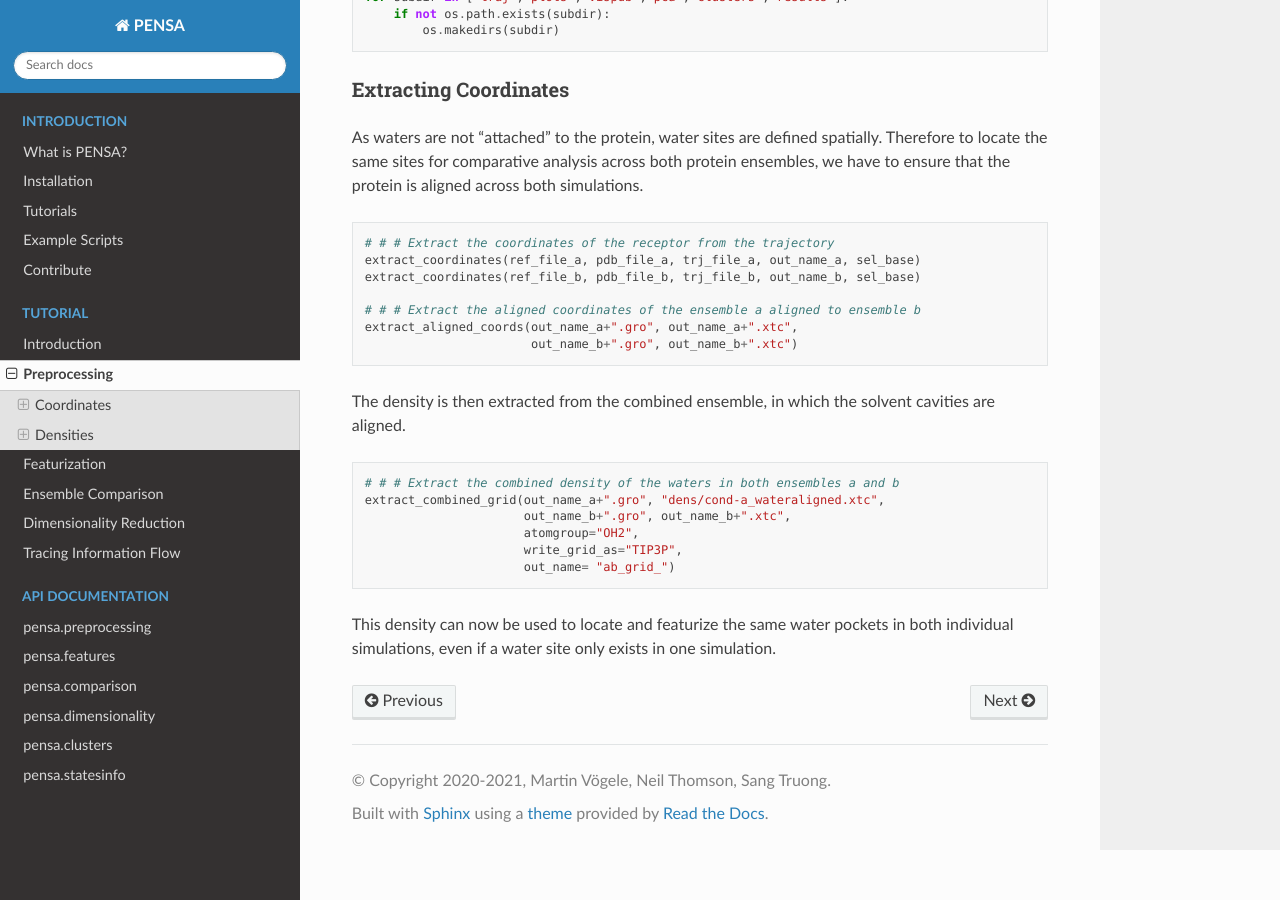
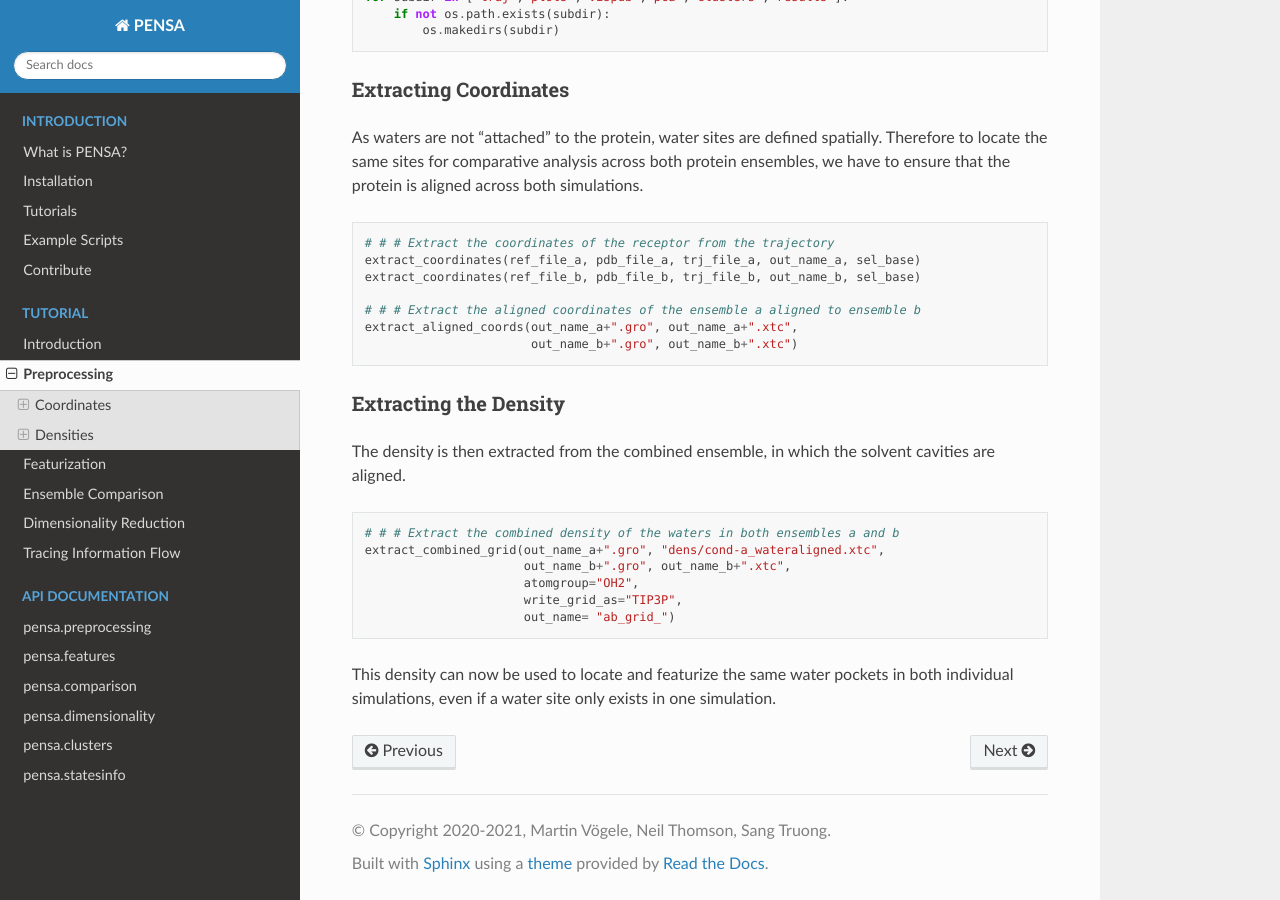
Before and after one commit to drorlab/pensa, a Sphinx documentation site: the page built from docs/tut-2-preprocessing.rst, in a window 1280 px wide and 900 px high, scrolled down 3466 px. Built offline with Sphinx 7.4.7 and the Read the Docs theme 2.0.0, drawn with Linux system fonts in a browser that asks for light colours.

Commit message:
Updating density preprocessing tutorial

```diff
--- a/docs/tut-2-preprocessing.rst
+++ b/docs/tut-2-preprocessing.rst
@@ -215,6 +215,9 @@ we have to ensure that the protein is aligned across both simulations.
     extract_aligned_coords(out_name_a+".gro", out_name_a+".xtc",
                            out_name_b+".gro", out_name_b+".xtc")
 
+Extracting the Density
+----------------------
+
 
 The density is then extracted from the combined ensemble, in which the solvent
 cavities are aligned.
```
